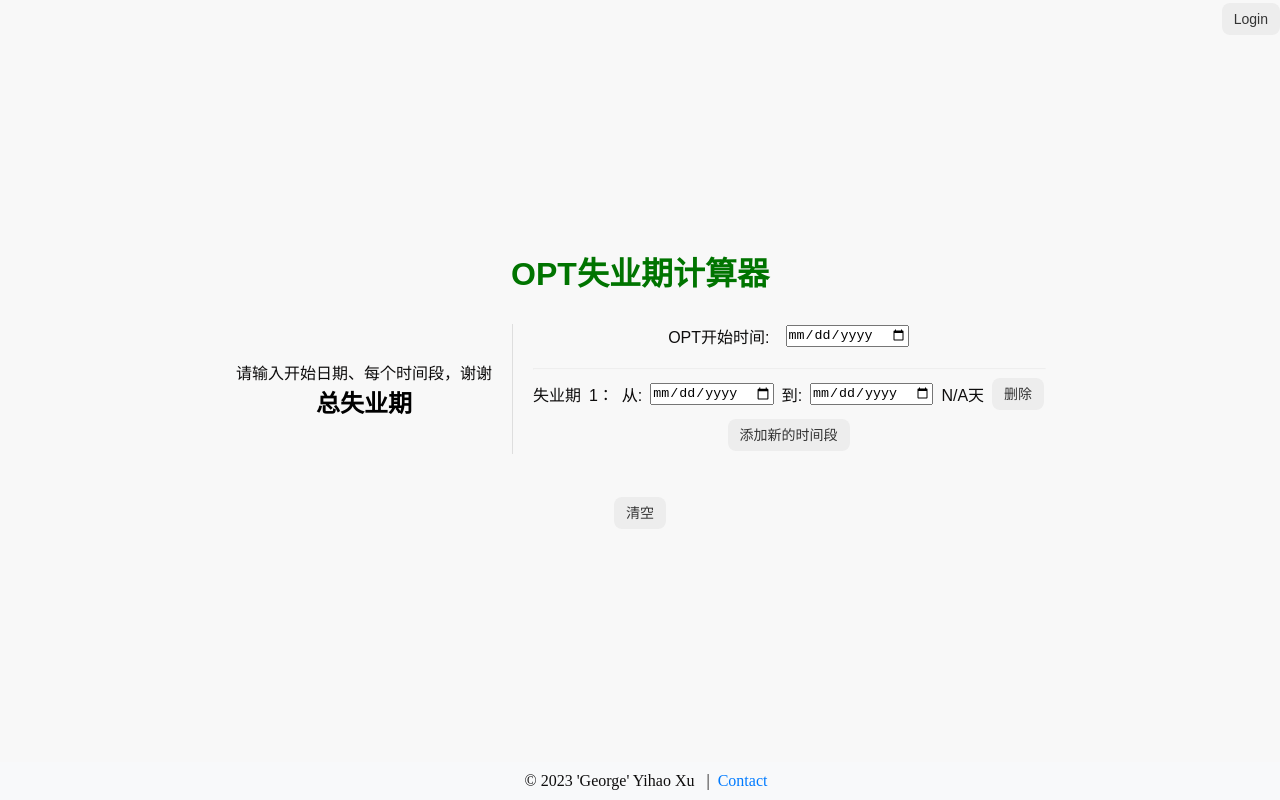
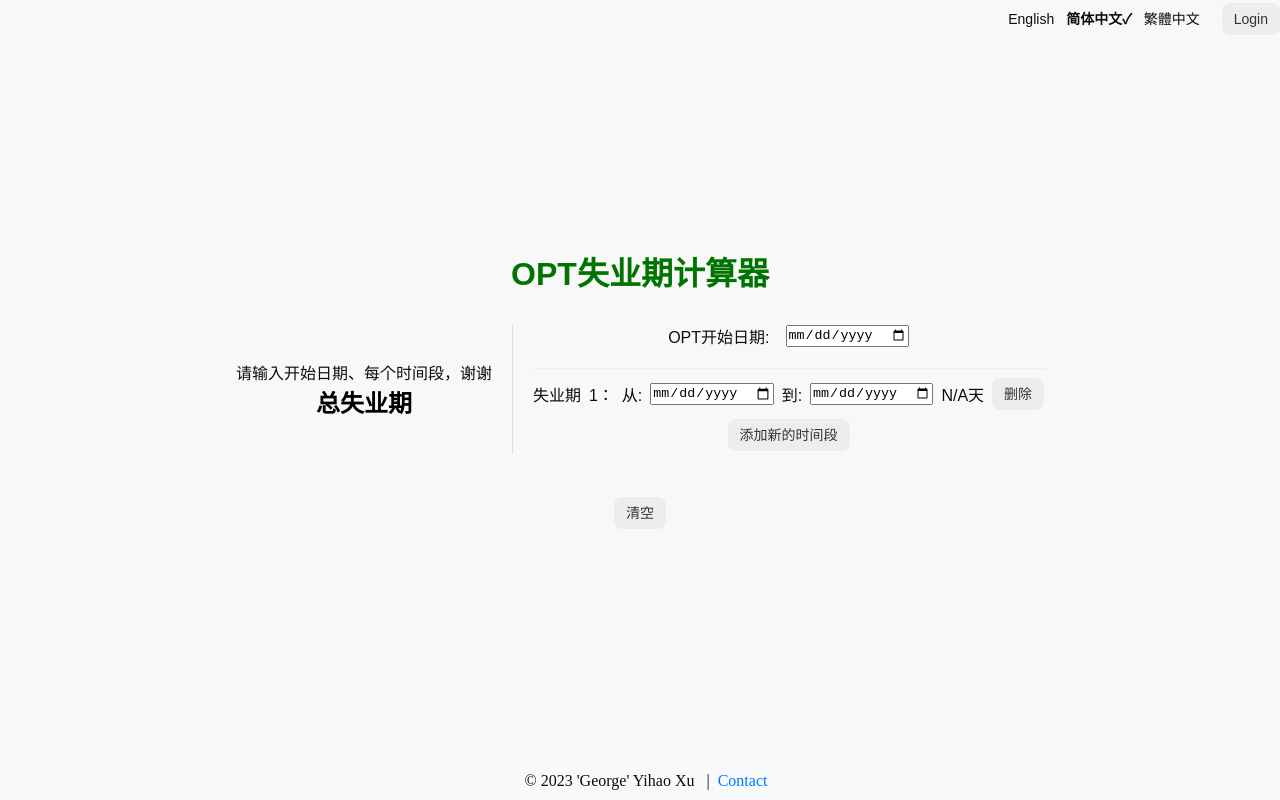
Before and after one commit to designasabaker/opt-cal-mern, a React (Vite) app in the folder client/: page / in a window 1280 px wide. Built offline with nearby package versions, Linux system fonts and the light colour scheme; no server answers.

Commit message:
Implement multi language

```diff
--- a/client/src/App.css
+++ b/client/src/App.css
@@ -158,6 +158,16 @@ button {
     -webkit-user-select: none;
 }
 
+.languageButton{
+    background: none;
+    margin:3px 0;
+    padding: 6px 6px;
+}
+
+.selected{
+    font-weight: bold;
+}
+
 .refresh-btn-container{
     margin: 20px 0;
     display: flex;
--- a/client/src/App.jsx
+++ b/client/src/App.jsx
@@ -1,15 +1,18 @@
 import UnemploymentCalculator from './components/UnemploymentCalculator'
 import './App.css'
 import {UserProvider} from './context/UserContext'
+import {LanguageProvider} from './context/LanguageContext'
 import Navbar from './components/Navbar'
 import Footer from './components/Footer'
 
 function App() {
   return (
     <UserProvider>
-        <Navbar />
-        <UnemploymentCalculator />
-        <Footer />
+        <LanguageProvider>
+            <Navbar />
+            <UnemploymentCalculator />
+            <Footer />
+        </LanguageProvider>
     </UserProvider>
   )
 }
--- /dev/null
+++ b/client/src/components/LanguageSelector.jsx
@@ -0,0 +1,26 @@
+import LANGUAGE from "../constants/language.js";
+import {useLanguage} from "../context/LanguageContext.jsx";
+
+export default function LanguageSelector(){
+    const {language, setLanguage} = useLanguage();
+    const LANGUAGEARRAY = Object.entries(LANGUAGE);
+
+    return(
+        <div className="languageSelector">
+            {LANGUAGEARRAY.map(([key, value]) => {
+                    return (
+                        <button
+                            className="languageButton"
+                            key={key}
+                            onClick={() => setLanguage(value)}
+                        >
+                            {language === value ?
+                                <span className="selected">{value}</span> :
+                                <span>{value}</span>}
+                            {language === value && <span className="selected">✓</span>}
+                        </button>
+                    )
+            })}
+        </div>
+    )
+}
--- a/client/src/components/Navbar.jsx
+++ b/client/src/components/Navbar.jsx
@@ -2,13 +2,14 @@ import React, {useState} from 'react';
 import {useUser} from '../context/UserContext';
 
 import {LoginBox, RegisterBox} from './LoginBox';
+import LanguageSelector from './LanguageSelector';
 
 export function Navbar(){
     const {user, banner, logout, showLogin, setShowLogin, showRegister} = useUser();
 
-
     return(
         <div className="navbar">
+            <LanguageSelector />
             {showLogin && <LoginBox />}
             {showRegister && <RegisterBox />}
             {user ? (
--- a/client/src/components/TimePeriod.jsx
+++ b/client/src/components/TimePeriod.jsx
@@ -1,7 +1,26 @@
 import React from "react";
 import { actionTypes } from "../reducer/UnemploymentReducer.js";
+import LANGUAGE from "../constants/language.js";
+import {useLanguage} from "../context/LanguageContext.jsx";
+
+const textUnemploymentTime = {
+    [LANGUAGE.SIMPLIFIED_CHINESE]: '失业期',
+    [LANGUAGE.TRADITIONAL_CHINESE]: '失業期',
+    [LANGUAGE.ENGLISH]: 'Unemployment Time',
+}
+const textDelete={
+    [LANGUAGE.SIMPLIFIED_CHINESE]: '删除',
+    [LANGUAGE.TRADITIONAL_CHINESE]: '刪除',
+    [LANGUAGE.ENGLISH]: 'Delete',
+}
+const textDays = {
+    [LANGUAGE.SIMPLIFIED_CHINESE]: '天',
+    [LANGUAGE.TRADITIONAL_CHINESE]: '天',
+    [LANGUAGE.ENGLISH]: 'days',
+}
 
 export const TimePeriod = ({ timePeriod, index, dispatch }) => {
+        const {language: lang } = useLanguage();
         const { start, end } = timePeriod;
         const startTime = new Date(start);
         const endTime = new Date(end);
@@ -9,7 +28,7 @@ export const TimePeriod = ({ timePeriod, index, dispatch }) => {
 
         return (
             <div key={index} className="time-period">
-                <span className="show-on-wide-screen">失业期</span>
+                <span className="show-on-wide-screen">{textUnemploymentTime[lang]}</span>
                 <span>{index + 1}：</span>
                 <label className="show-on-wide-screen">从:</label>
                 <input
@@ -35,8 +54,8 @@ export const TimePeriod = ({ timePeriod, index, dispatch }) => {
                             end: e.target.value
                     })}
                 />
-                <span>{isNaN(days) ? 'N/A' : days}天</span>
-                <button onClick={() => dispatch({type: actionTypes.DELETE_TIME_PERIOD, index})}>删除</button>
+                <span>{isNaN(days) ? 'N/A' : days}{textDays[lang]}</span>
+                <button onClick={() => dispatch({type: actionTypes.DELETE_TIME_PERIOD, index})}>{textDelete[lang]}</button>
             </div>
         )
 };
--- a/client/src/components/UnemploymentCalculator.jsx
+++ b/client/src/components/UnemploymentCalculator.jsx
@@ -3,6 +3,8 @@ import TimePeriod from './TimePeriod';
 import { initialState, actionTypes, reducer } from '../reducer/UnemploymentReducer.js';
 import {useUser} from "../context/UserContext.jsx";
 import {motion} from "framer-motion";
+import LANGUAGE from "../constants/language.js";
+import {useLanguage} from "../context/LanguageContext.jsx";
 
 const LOCAL_STORAGE_KEY = 'OPT-state';
 
@@ -27,8 +29,55 @@ const LOCAL_STORAGE_KEY = 'OPT-state';
 //     }
 // };
 
+const title= {
+    [LANGUAGE.TRADITIONAL_CHINESE]: 'OPT失業期計算器',
+    [LANGUAGE.SIMPLIFIED_CHINESE]:'OPT失业期计算器',
+    [LANGUAGE.ENGLISH]: 'OPT Unemployment Calculator',
+}
+const textTotalUmemploymentTime = {
+    [LANGUAGE.TRADITIONAL_CHINESE]: '總失業期',
+    [LANGUAGE.SIMPLIFIED_CHINESE]: '总失业期',
+    [LANGUAGE.ENGLISH]: 'Total Unemployment Time',
+}
+const textStartHint = {
+    [LANGUAGE.SIMPLIFIED_CHINESE]: '请输入开始日期、每个时间段，谢谢',
+    [LANGUAGE.TRADITIONAL_CHINESE]: '請輸入開始日期、每個時間段，謝謝',
+    [LANGUAGE.ENGLISH]: 'Please enter start date and each time period, thank you',
+}
+const textOPTStart = {
+    [LANGUAGE.SIMPLIFIED_CHINESE]: 'OPT开始日期',
+    [LANGUAGE.TRADITIONAL_CHINESE]: 'OPT開始日期',
+    [LANGUAGE.ENGLISH]: 'OPT Start Date',
+}
+const textDays = {
+    [LANGUAGE.SIMPLIFIED_CHINESE]: '天',
+    [LANGUAGE.TRADITIONAL_CHINESE]: '天',
+    [LANGUAGE.ENGLISH]: 'days',
+}
+const textAddMoreTimePeriod = {
+    [LANGUAGE.SIMPLIFIED_CHINESE]: '添加新的时间段',
+    [LANGUAGE.TRADITIONAL_CHINESE]: '添加新的時間段',
+    [LANGUAGE.ENGLISH]: 'Add More Time Period',
+}
+const textRest={
+    [LANGUAGE.SIMPLIFIED_CHINESE]: '清空',
+    [LANGUAGE.TRADITIONAL_CHINESE]: '清空',
+    [LANGUAGE.ENGLISH]: 'Reset',
+}
+const textGetState={
+    [LANGUAGE.SIMPLIFIED_CHINESE]: '获取保存的状态',
+    [LANGUAGE.TRADITIONAL_CHINESE]: '獲取保存的狀態',
+    [LANGUAGE.ENGLISH]: 'Get Saved State',
+}
+const textSaveState={
+    [LANGUAGE.SIMPLIFIED_CHINESE]: '保存状态',
+    [LANGUAGE.TRADITIONAL_CHINESE]: '保存狀態',
+    [LANGUAGE.ENGLISH]: 'Save State',
+}
+
 const UnemploymentCalculator = () => {
     const { user, getState, saveState, state, dispatch, closeLoginRegister } = useUser();
+    const { language: lang } = useLanguage();
 
     const saveBtnClickHandler = () => {
         console.log('clicked')
@@ -84,7 +133,7 @@ const UnemploymentCalculator = () => {
                 initial={{ opacity: 0 }}
                 animate={{ opacity: 1 }}
                 transition={{ type: 'spring', stiffness: 50 }}>
-                OPT失业期计算器
+                {title[lang]}
             </motion.h1>
             <motion.div
                 initial={{ y: '100vh', opacity: 0 }}
@@ -92,14 +141,17 @@ const UnemploymentCalculator = () => {
                 transition={{ type: 'spring', stiffness: 50 }}
                 className="cacu-display-container">
                 <div className="display-container">
-                    <p>{isNaN(state.totalTime) ? '请输入开始日期、每个时间段，谢谢' : `${state?.totalTime} 天`}</p>
+                    <p>{isNaN(state.totalTime) ? textStartHint[lang] : `${state?.totalTime} ${textDays[lang]}`}</p>
                     <p className={"err"}>{state.error}</p>
-                    <h2>总失业期</h2>
+                    <h2>
+                        {/*总失业期*/}
+                        {textTotalUmemploymentTime[lang]}
+                    </h2>
                 </div>
                 <div className="vertical-line"></div>
                 <div>
                     <div className="start-time-container">
-                        <label>OPT开始时间:</label>
+                        <label>{textOPTStart[lang]}:</label>
                         <input type="date" value={state.optStart} onChange={e => dispatch({ type: 'setOptStart', value: e.target.value })} />
                     </div>
                     <hr />
@@ -107,7 +159,7 @@ const UnemploymentCalculator = () => {
                         <TimePeriod timePeriod={timePeriod} key={index} index={index} dispatch={dispatch} />
                     ))}
                     <div>
-                        <button onClick={() => dispatch({ type: actionTypes.ADD_TIME_PERIOD })}>添加新的时间段</button>
+                        <button onClick={() => dispatch({ type: actionTypes.ADD_TIME_PERIOD })}>{textAddMoreTimePeriod[lang]}</button>
                     </div>
                 </div>
             </motion.div>
@@ -116,9 +168,9 @@ const UnemploymentCalculator = () => {
                 animate={{ y: 0, opacity: 1 }}
                 transition={{ type: 'spring', stiffness: 50, delay: 0.5 }}
                 className="refresh-btn-container">
-                {user && <button onClick={getBtnClickHandler}>获取我的数据</button>}
-                <button onClick={() => dispatch({ type: actionTypes.RESET })}>清空</button>
-                {user && <button onClick={saveBtnClickHandler}>保存至云端</button>}
+                {user && <button onClick={getBtnClickHandler}>{textGetState[lang]}</button>}
+                <button onClick={() => dispatch({ type: actionTypes.RESET })}>{textRest[lang]}</button>
+                {user && <button onClick={saveBtnClickHandler}>{textSaveState[lang]}</button>}
             </motion.div>
         </div>
     );
--- /dev/null
+++ b/client/src/constants/language.js
@@ -0,0 +1,7 @@
+const LANGUAGE ={
+    ENGLISH: 'English',
+    SIMPLIFIED_CHINESE: '简体中文',
+    TRADITIONAL_CHINESE: '繁體中文',
+}
+
+export default LANGUAGE;
--- /dev/null
+++ b/client/src/context/LanguageContext.jsx
@@ -0,0 +1,24 @@
+import React from 'react';
+import LANGUAGE from "../constants/language.js";
+
+const LanguageContext = React.createContext();
+
+export function LanguageProvider({ children }) {
+    const [language, setLanguage] = React.useState(LANGUAGE.SIMPLIFIED_CHINESE);
+
+    return (
+        <LanguageContext.Provider value={{ language, setLanguage }}>
+            {children}
+        </LanguageContext.Provider>
+    );
+}
+
+export function useLanguage() {
+    const context = React.useContext(LanguageContext);
+    if (context === undefined) {
+        throw new Error('useLanguage must be used within a LanguageProvider');
+    }
+    return context;
+}
+
+export default LanguageProvider;
```
